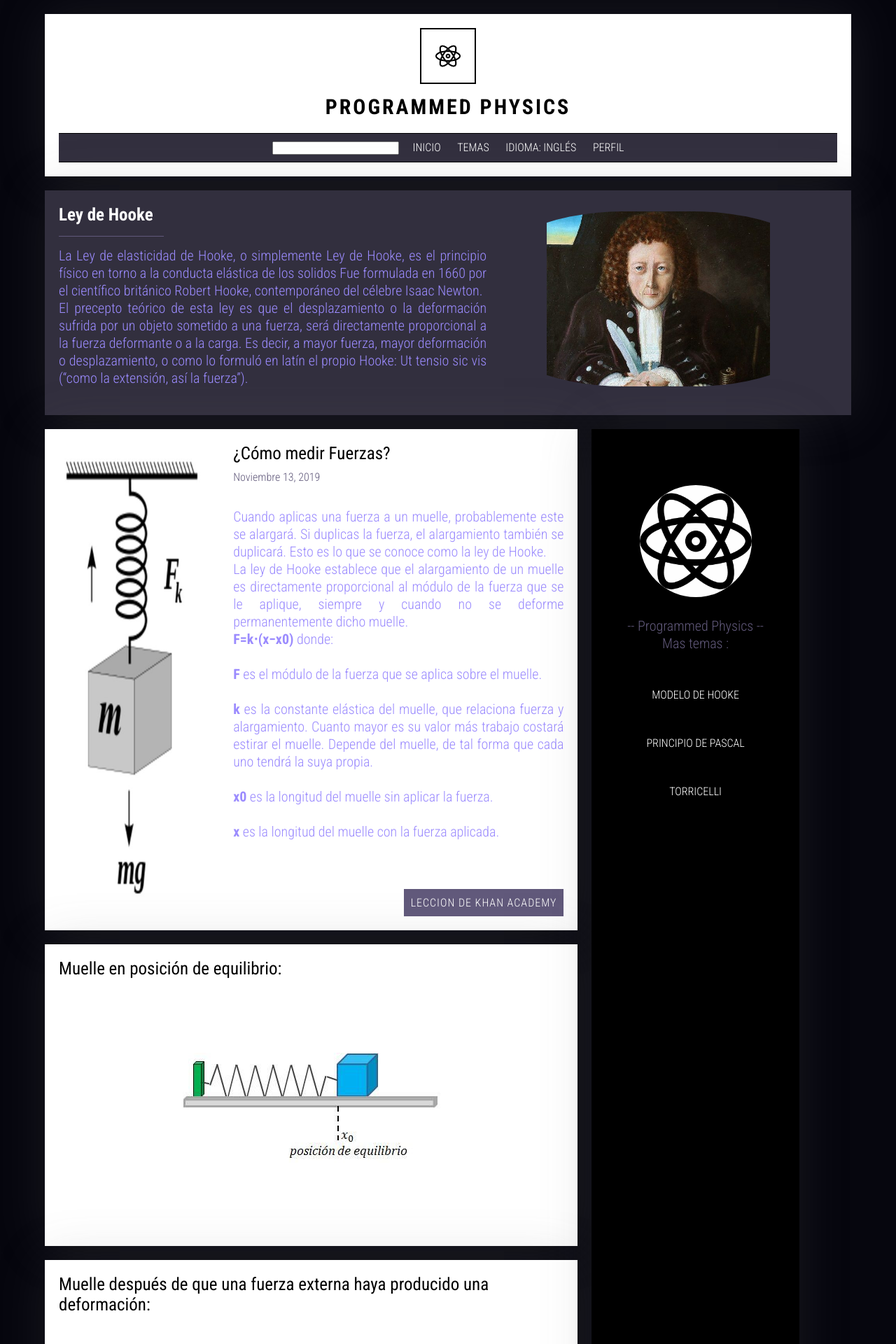
After one commit to Filadelfio18/ProyectoIntegrador, a PHP site: page /Hooke.html in a window 1280 px wide. The commit adds this page. Shown: the top 1920 px of the page at 70% size. Run offline with PHP 8.4, Linux system fonts and the light colour scheme.

Commit message:
Add files via upload

```diff
--- /dev/null
+++ b/Proyecto Integrador/Hooke.html
@@ -0,0 +1,181 @@
+<!DOCTYPE html>
+<html lang="es">
+	<head>
+		<meta charset="UTF-8" />
+		<meta name="viewport" content="width=device-width, initial-scale=1.0" />
+		<meta http-equiv="X-UA-Compatible" content="ie=edge" />
+		<link href="https://fonts.googleapis.com/css?family=Roboto+Condensed:300,400,700&display=swap" rel="stylesheet"/>
+		<link rel="shortcut icon" href="img/logo.png">
+		<link rel="stylesheet" href="./css/estilos.css" />
+		<title>Proyecto Integrador</title>
+	</head>
+	<body>
+		<div class="contenedor">
+			<header class="header">
+				<div class="logo">
+					<p class="iniciales-logo"><img src="img/logo.png" class="img-logo"></p>
+					<h1>Programmed Physics</h1>
+				</div>
+				<span class="menu-icon">M E N U</span>
+				<nav class="menu">
+
+				<ul>
+					<li><input type="text" name="" style="margin: 10px; display: block;">
+					<li><a href="index.php">   Inicio   </a></li>
+					<li><a href="#">   Temas</a></li>
+					<li><a href="Hooke">   Idioma: Inglés   </a></li>
+					<li><a href="#">   Perfil   </a></li>
+				</ul>
+				</nav>
+			</header>
+
+			<article class="articulo destacado">
+				<div class="contenedor-texto">
+					<div>
+						<h2 class="titulo">Ley de Hooke</a></h2>
+						<p class="fecha">
+							<time></time>
+						</p>
+					</div>
+					<p class="extracto" style="text-align: justify;">
+						La Ley de elasticidad de Hooke, o simplemente Ley de Hooke, es el principio físico en torno a la conducta elástica de los solidos Fue formulada en 1660 por el científico británico Robert Hooke, contemporáneo del célebre Isaac Newton. <br>
+						El precepto teórico de esta ley es que el desplazamiento o la deformación sufrida por un objeto sometido a una fuerza, será directamente proporcional a la fuerza deformante o a la carga. Es decir, a mayor fuerza, mayor deformación o desplazamiento, o como lo formuló en latín el propio Hooke: Ut tensio sic vis (“como la extensión, así la fuerza”).
+						<br>
+					</p>
+				</div>
+				<div class="contenedor-thumbnail">
+					<a href="#">
+						<img src="./img/RobertHooke.jpg" alt="" style="border-radius: 40%; height: 250px; margin-top: 30px; margin-left: -25px; ; object-fit:scale-down;">
+					</a>
+				</div>
+			</article>
+
+			<main class="contenido">
+				<article class="articulo">
+					<div class="contenedor-thumbnail">
+						<a href="https://www.fisicalab.com/sites/all/files/contenidos/leyesnewton/ley-hook.png"><img src="./img/Leyhook2.jpg" alt="" style="object-fit: scale-down;" ></a>
+					</div>
+					<div class="contenedor-texto">
+						<div>
+							<h2 class="titulo">
+								<a>¿Cómo medir Fuerzas?</a>
+							</h2>
+							<p class="fecha">
+								<time>Noviembre 13, 2019</time>
+							</p>
+						</div>
+						<p class="extracto" style="text-align: justify;">
+							Cuando aplicas una fuerza a un muelle, probablemente este se alargará. Si duplicas la fuerza, el alargamiento también se duplicará. Esto es lo que se conoce como la ley de Hooke.<br>
+
+							La ley de Hooke establece que el alargamiento de un muelle es directamente proporcional al módulo de la fuerza que se le aplique, siempre y cuando no se deforme permanentemente dicho muelle.<br>
+
+							<b>F=k⋅(x−x0)</b>							donde:<br><br>
+
+							<b>F</b> es el módulo de la fuerza que se aplica sobre el muelle.<br><br>
+							<b>k</b> es la constante elástica del muelle, que relaciona fuerza y alargamiento. Cuanto mayor es su valor más trabajo costará estirar el muelle. Depende del muelle, de tal forma que cada uno tendrá la suya propia.<br><br>
+							<b>x0</b> es la longitud del muelle sin aplicar la fuerza.<br><br>
+							<b>x</b> es la longitud del muelle con la fuerza aplicada.<br><br>
+						</p>
+						<a href="https://es.khanacademy.org/science/physics/work-and-energy/hookes-law/a/what-is-hookes-law" class="btn-link" target="_blank">Leccion de Khan Academy</a>
+					</div>
+				</article>
+				<article class="articulo">
+					<div class="contenedor-texto">
+						<div>
+							<h2 class="titulo">
+								<a href="#">Muelle en posición de equilibrio:</a>
+							</h2>
+						</div>
+						<p class="extracto">
+						<a href="https://www.universoformulas.com/imagenes/fisica/dinamica/ley-hooke-muelle-posicion-equilibrio.jpg"><img src="./img/Imagenhook1.jpg" alt="" style="object-fit: scale-down;" ></a>
+						</p>
+					</div>
+				</article>
+				<article class="articulo">
+					<div class="contenedor-texto">
+						<div>
+							<h2 class="titulo">
+								<a href="#">Muelle después de que una fuerza externa haya producido una deformación:</a>
+							</h2>
+						</div>
+						<p class="extracto">
+						<a href="https://www.universoformulas.com/imagenes/fisica/dinamica/ley-hooke-muelle-despues-fuerza-externa.jpg"><img src="./img/Imagenhook2.jpg" alt="" style="object-fit: scale-down;" ></a>
+						</p>
+					</div>
+				</article>
+				<article class="articulo">
+					<div class="contenedor-texto">
+						<div>
+							<h2 class="titulo">
+								<a href="#">Ejemplos Resueltos de la Ley de Hooke</a>
+							</h2>
+						</div>
+						<p class="extracto" style="text-align: justify;">
+							<b>Problema 1.-</b> Si a un resorte se le cuelga una masa de 200 gr y se deforma 15 cm, ¿cuál será el valor de su constante?<br><br>
+							Solución: Para poder resolver el problema, convirtamos las unidades dadas a unidades del Sistema Internacional, quedando así:<br>
+						</p>
+						<a ><img src="./img/Problema1.jpg" alt="" style="width: 300px; height: 50px; margin-left: 225px;"></a><br>
+						<a ><img src="./img/Problema2.jpg" alt="" style="width: 300px; height: 50px; margin-left: 225px;" ></a><br><br>
+						<p style="text-align: center; font-size: 28px;font-style: italic;"> g = 9.8m/s²</p><br>
+						<p class="extracto">
+							El problema nos proporciona una masa, pero hace falta una fuerza para poder realizar los cálculos, entonces multiplicamos la masa por la acción de la aceleración de la gravedad para obtener el peso, que finalmente es una fuerza.<br>
+						</p>
+						<a class="formulas"><img src="./img/Problema4.jpg" alt="" style="width: 500px; height: 50px; margin-left: 150px;"></a><br>
+						<p class="extracto">
+							Ahora solo queda despejar ” k ” en la fórmula de la Ley de Hooke.
+						</p>
+						<p style="text-align: center; font-size: 28px;font-style: italic;"> k = F/x </p><br>
+						<p class="extracto">
+							Sustituyendo nuestros datos en la fórmula, tenemos:<br>
+							Resultado:
+						</p>
+						<a class="formulas"><img src="./img/Problema6.jpg" alt="" style="width: 670px; height: 125px; margin-left: 20px;"></a><br>
+					</div>
+				</article>
+
+			</main>
+
+			<aside class="sidebar" style="width: 80%; justify-content: right;">
+				<div class="acerca-de">
+					<img src="./img/logo.png" class="img-perfil" alt="" style="background-color: #FEFEFE; object-fit:scale-down;">
+
+					<div class="bio">
+						<p class="titulo"> -- Programmed Physics -- </p>
+						<p>
+							Mas temas :
+						</p>
+					</div>
+				</div>
+				<nav class="menu">
+					<a href="Hooke.html">Modelo de Hooke</a>
+					<a href="#">Principio de Pascal</a>
+					<a href="#">Torricelli</a>
+				</nav>
+			</aside>
+
+			<footer class="footer">
+
+				<p style="font-weight: bold;">CBTIS 168<br>
+					Programación, 5°L</p><br>
+				<p style="font-weight: lighter;float: left; text-align: left;"><b>Proyecto Integrador de las materias de :</b><br><br>
+					<b> - </b>Ingles V<b>,</b> Dr. José Antonio Saldivar Cervantes<br>
+					<b> - </b>Fisica II<b>,</b> Dr. Octavio Hernández Castorena<br>
+					<b> - </b>Aplicaciones web con BD<b>,</b> M.C. Manuel López Chávez<br>
+				</p>
+				<p></p>
+				<p style="font-weight: lighter;float: right; text-align: left;"><b>Programmed Physics realizado por :</b><br><br>
+					<b> - </b>NL 13<b>,</b> Estrada Marmolejo Leonardo<br>
+					<b> - </b>NL 15<b>,</b> Flores Martinez Leonardo Israel<br>
+					<b> - </b>NL 17<b>,</b> Gallegos Rangel Julio Alberto<br>
+					<b> - </b>NL 18<b>,</b> Gomaez Valdes Diego Enrique<br>
+					<b> - </b>NL 30<b>,</b> Mora Castañeda Luis Enrique<br>
+					<br><br>
+				</p>
+
+
+			</footer>
+		</div>
+		<script src="https://code.jquery.com/jquery-3.6.0.min.js"></script>
+		<script src="menu.js"></script>
+	</body>
+</html>
--- a/Proyecto Integrador/index.php
+++ b/Proyecto Integrador/index.php
@@ -71,7 +71,7 @@
 					<div class="contenedor-texto">
 						<div>
 							<h2 class="titulo">
-								<a href="#">Modelo de Hooke</a>
+								<a href="Hooke.html">Modelo de Hooke</a>
 							</h2>
 							<p class="fecha">
 								<time>Noviembre 13, 2019</time>
@@ -81,7 +81,7 @@
 							Lorem ipsum, dolor sit amet coknsectetur
 							adipisicing elit. Cupiditate, autem animi.
 						</p>
-						<a href="#" class="btn-link">Leer más</a>
+						<a href="Hooke.html" class="btn-link">Leer más</a>
 					</div>
 				</article>
 
@@ -140,7 +140,7 @@
 					</div>
 				</div>
 				<nav class="menu">
-					<a href="#">Modelo de Hooke</a>
+					<a href="Hooke.html">Modelo de Hooke</a>
 					<a href="#">Principio de Pascal</a>
 					<a href="#">Torricelli</a>
 				</nav>
```
Also changed, not shown: Proyecto Integrador/HookeEn.html (added, +180 -0 lines), Proyecto Integrador/indexEn.php (+1 -6 lines), Proyecto Integrador/img/Imagenhook1.jpg (added), Proyecto Integrador/img/Imagenhook2.jpg (added), Proyecto Integrador/img/Leyhook2.jpg (added), Proyecto Integrador/img/Problema1.jpg (added), Proyecto Integrador/img/Problema2.jpg (added), Proyecto Integrador/img/Problema3.jpg (added), Proyecto Integrador/img/Problema4.jpg (added), Proyecto Integrador/img/Problema5.jpg (added), Proyecto Integrador/img/Problema6.jpg (added), Proyecto Integrador/img/ley-hook.jpg (added).
